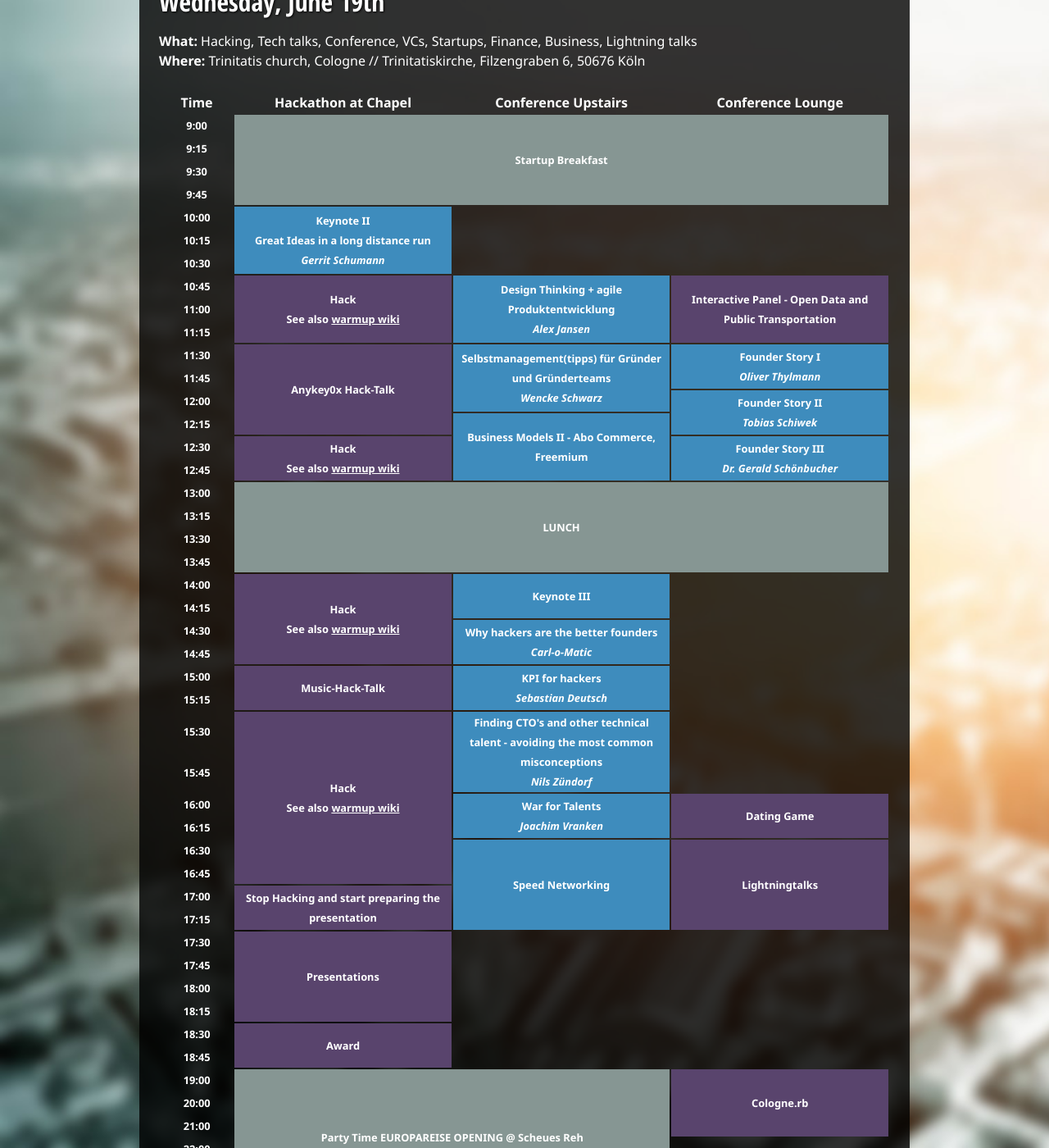
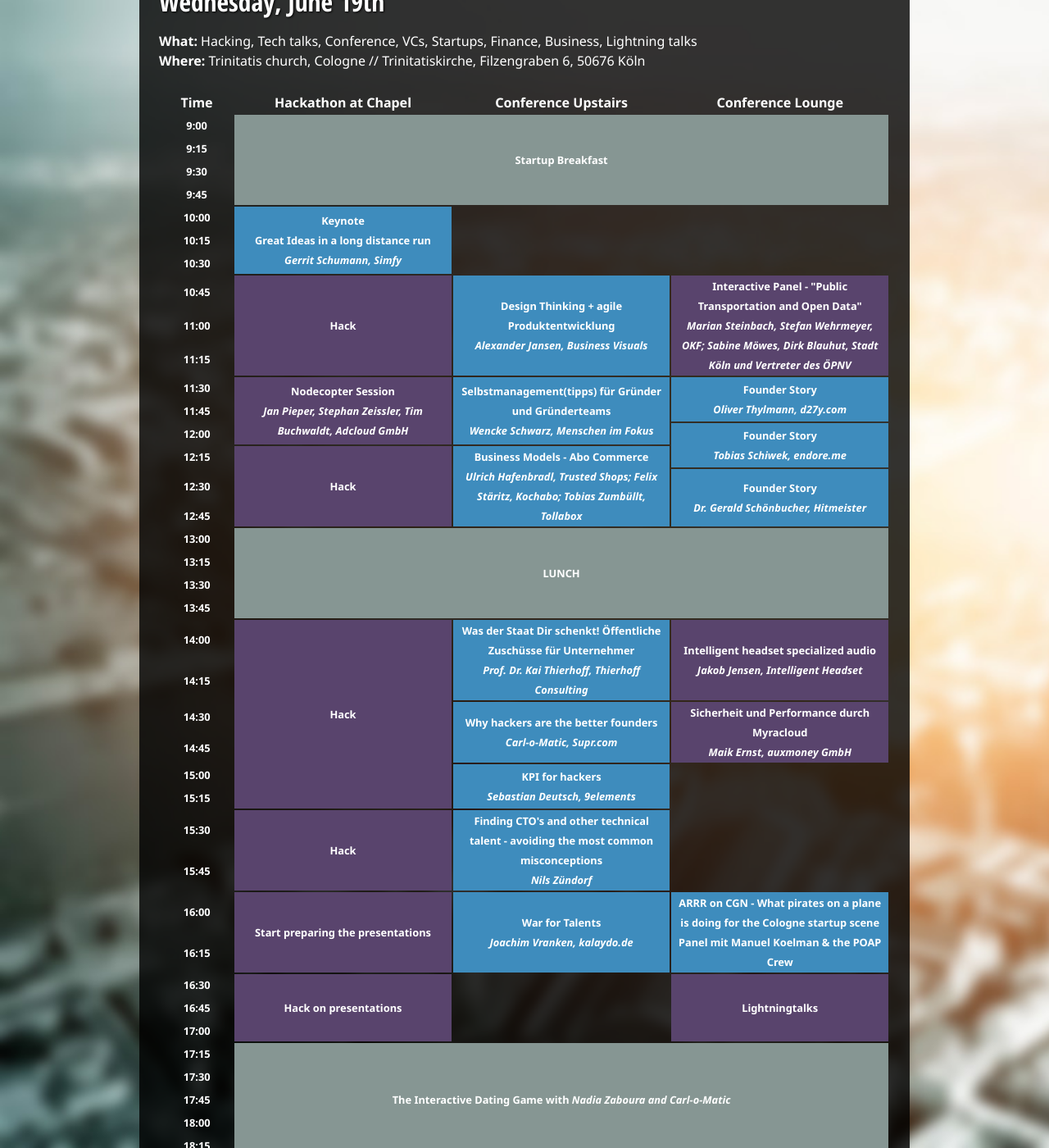
Before and after one commit to InteractiveCologne/interactivecologne.github.com, a Jekyll site: the page built from schedule/wednesday.html, in a window 1280 px wide and 1400 px high, scrolled down 359 px. Shown: the whole window at 82% size. Built offline with Jekyll 4.4.1, drawn with Linux system fonts in a browser that asks for light colours; nearby versions of some CDN libraries; some of the changed text lies outside the part shown.

Commit message:
updated the schedule for wednesday

```diff
--- a/schedule/tuesday.html
+++ b/schedule/tuesday.html
@@ -32,7 +32,7 @@
 			<tr>
 				<td>9:45</td>
 				<td rowspan="2" class="startuptalks">
-					Keynote I<br/>
+					Keynote<br/>
 					Digital Darwinism<br/>
 					<em>Karl-Heinz Land, neuland</em></td>
 			</tr>
--- a/schedule/wednesday.html
+++ b/schedule/wednesday.html
@@ -37,9 +37,9 @@
 			<tr>
 				<td>10:00</td>
 				<td rowspan="3" class="startuptalks">
-					Keynote II<br/>
+					Keynote<br/>
 					Great Ideas in a long distance run<br/>
-					<em>Gerrit Schumann</em>
+					<em>Gerrit Schumann, Simfy</em>
 				</td>
 			</tr>
 			<tr>
@@ -51,15 +51,14 @@
 			<tr>
 				<td>10:45</td>
 				<td rowspan="3" class="hackitself">
-					Hack<br/>
-					See also <a href="https://github.com/InteractiveCologne/warmup/wiki">warmup wiki</a>
+					Hack
 				</td>
 				<td rowspan="3" class="startuptalks">
 					Design Thinking + agile Produktentwicklung<br/>
-					<em>Alex Jansen</em>
+					<em>Alexander Jansen, Business Visuals</em>
 				</td>
 				<td rowspan="3" class="hackitself">
-					Interactive Panel - Open Data and Public Transportation
+					Interactive Panel - "Public Transportation and Open Data"<br/><em>Marian Steinbach, Stefan Wehrmeyer, OKF; Sabine Möwes, Dirk Blauhut, Stadt Köln und Vertreter des ÖPNV
 				</td>
 			</tr>
 			<tr>
@@ -70,16 +69,16 @@
 			</tr>
 			<tr>
 				<td>11:30</td>
-                <td rowspan="4" class="hacktalks">
-                    Anykey0x Hack-Talk
-                </td>
+        <td rowspan="3" class="hacktalks">
+        	Nodecopter Session<br/><em>Jan Pieper, Stephan Zeissler, Tim Buchwaldt, Adcloud GmbH</em>
+        </td>
 				<td rowspan="3" class="startuptalks">
 					Selbstmanagement(tipps) für Gründer und Gründerteams<br/>
-					<em>Wencke Schwarz</em>
+					<em>Wencke Schwarz, Menschen im Fokus</em>
 				</td>
 				<td rowspan="2" class="startuptalks">
-					Founder Story I<br/>
-					<em>Oliver Thylmann</em>
+					Founder Story<br/>
+					<em>Oliver Thylmann, d27y.com</em>
 				</td>
 			</tr>
 			<tr>
@@ -88,29 +87,26 @@
 			<tr>
 				<td>12:00</td>
 				<td rowspan="2" class="startuptalks">
-					Founder Story II<br/><em>Tobias Schiwek</em>
+					Founder Story<br/><em>Tobias Schiwek, endore.me</em>
 				</td>
 			</tr>
 			<tr>
 				<td>12:15</td>
+	      <td rowspan="3" class="hackitself">
+          Hack
+	      </td>
 				<td rowspan="3" class="startuptalks">
-					Business Models II - Abo Commerce, Freemium
-				</td>
+					Business Models - Abo Commerce<br/><em>Ulrich Hafenbradl, Trusted Shops; Felix Stäritz, Kochabo; Tobias Zumbüllt, Tollabox</td>
 			</tr>
 			<tr>
 				<td>12:30</td>
-                <td rowspan="2" class="hackitself">
-                    Hack<br/>
-                    See also <a href="https://github.com/InteractiveCologne/warmup/wiki">warmup wiki</a>
-                </td>
-                <td rowspan="2" class="startuptalks">
-					Founder Story III<br/><em>Dr. Gerald Schönbucher</em>
+        <td rowspan="2" class="startuptalks">
+				Founder Story<br/><em>Dr. Gerald Schönbucher, Hitmeister</em>
 				</td>
 			</tr>
 			<tr>
 				<td>12:45</td>
 			</tr>
-
 			<tr>
 				<td>13:00</td>
 				<td rowspan="4" colspan="3" class="common"><strong>LUNCH</strong></td>
@@ -127,13 +123,15 @@
 
 			<tr>
 				<td>14:00</td>
-				<td rowspan="4" class="hackitself">
-					Hack<br/>
-					See also <a href="https://github.com/InteractiveCologne/warmup/wiki">warmup wiki</a>
+				<td rowspan="6" class="hackitself">
+					Hack
 				</td>
 				<td rowspan="2" class="startuptalks">
-					Keynote III
+					Was der Staat Dir schenkt! Öffentliche Zuschüsse für Unternehmer<br/><em>Prof. Dr. Kai Thierhoff, Thierhoff Consulting</em>
 				</td>
+        <td rowspan="2" class="hacktalks">
+        	Intelligent headset specialized audio<br/><em>Jakob Jensen, Intelligent Headset</em>
+        </td>
 			</tr>
 			<tr>
 				<td>14:15</td>
@@ -142,20 +140,19 @@
 				<td>14:30</td>
 				<td rowspan="2" class="startuptalks">
 					Why hackers are the better founders<br/>
-					<em>Carl-o-Matic</em>
+					<em>Carl-o-Matic, Supr.com</em>
 				</td>
+        <td rowspan="2" class="hacktalks">
+        	Sicherheit und Performance durch Myracloud<br/><em>Maik Ernst, auxmoney GmbH</em>
+        </td>
 			</tr>
 			<tr>
 				<td>14:45</td>
 			</tr>
 			<tr>
 				<td>15:00</td>
-                <td rowspan="2" class="hackitself">
-                    Music-Hack-Talk
-                </td>
 				<td rowspan="2" class="startuptalks">
-					KPI for hackers<br/>
-					<em>Sebastian Deutsch</em>
+					KPI for hackers<br/><em>Sebastian Deutsch, 9elements</em>
 				</td>
 			</tr>
 			<tr>
@@ -163,10 +160,9 @@
 			</tr>
 			<tr>
 				<td>15:30</td>
-                <td rowspan="6" class="hackitself">
-                    Hack<br/>
-                    See also <a href="https://github.com/InteractiveCologne/warmup/wiki">warmup wiki</a>
-                </td>
+        <td rowspan="2" class="hackitself">
+            Hack
+        </td>
 				<td rowspan="2" class="startuptalks">
 					Finding CTO's and other technical talent - avoiding the most common misconceptions<br/>
 					<em>Nils Zündorf</em>
@@ -177,12 +173,15 @@
 			</tr>
 			<tr>
 				<td>16:00</td>
+				<td rowspan="2" class="hackitself">
+					Start preparing the presentations
+				</td>
 				<td rowspan="2" class="startuptalks">
 					War for Talents<br/>
-					<em>Joachim Vranken</em>
+					<em>Joachim Vranken, kalaydo.de</em>
 				</td>
-				<td rowspan="2" class="hackitself">
-					Dating Game
+				<td rowspan="2" class="startuptalks">
+					ARRR on CGN - What pirates on a plane is doing for the Cologne startup scene Panel mit Manuel Koelman & the POAP Crew
 				</td>
 			</tr>
 			<tr>
@@ -190,10 +189,11 @@
 			</tr>
 			<tr>
 				<td>16:30</td>
-				<td rowspan="4" class="startuptalks">
-					Speed Networking
+				<td rowspan="3" class="hackitself">
+					Hack on presentations
 				</td>
-				<td rowspan="4" class="hackitself">
+				<td>&nbsp;</td>
+				<td rowspan="3" class="hacktalks">
 					Lightningtalks
 				</td>
 			</tr>
@@ -202,18 +202,15 @@
 			</tr>
 			<tr>
 				<td>17:00</td>
-				<td rowspan="2" class="hackitself">
-					Stop Hacking and start preparing the presentation
+			</tr>
+			<tr>
+				<td>17:15</td>
+				<td rowspan="5" colspan="3" class="startupbreakfast">
+					The Interactive Dating Game with <em>Nadia Zaboura and Carl-o-Matic</em>
 				</td>
 			</tr>
 			<tr>
-				<td>17:15</td>
-			</tr>
-			<tr>
 				<td>17:30</td>
-				<td rowspan="4" class="hackorga">
-					Presentations
-				</td>
 			</tr>
 			<tr>
 				<td>17:45</td>
@@ -228,7 +225,7 @@
 			<tr>
 				<td>18:30</td>
 				<td rowspan="2" class="hackkickoffaward">
-					Award
+					Awards Hackathon & StartUp Pitches
 				</td>
 			</tr>
 			<tr>
@@ -236,9 +233,8 @@
 			</tr>
 			<tr>
 				<td>19:00</td>
-				<td rowspan="6" colspan="2" class="common">
-					Party Time EUROPAREISE OPENING @ Scheues Reh
-				</td>
+				<td>&nbsp;</td>
+				<td>&nbsp;</td>
 				<td rowspan="3" colspan="3" class="hackitself">
 					Cologne.rb
 				</td>
@@ -251,6 +247,9 @@
 			</tr>
 			<tr>
 				<td>22:00</td>
+				<td rowspan="3" colspan="2" class="common">
+					Party Time EUROPAREISE OPENING @ Scheues Reh
+				</td>
 			</tr>
 			<tr>
 				<td>23:00</td>
```
